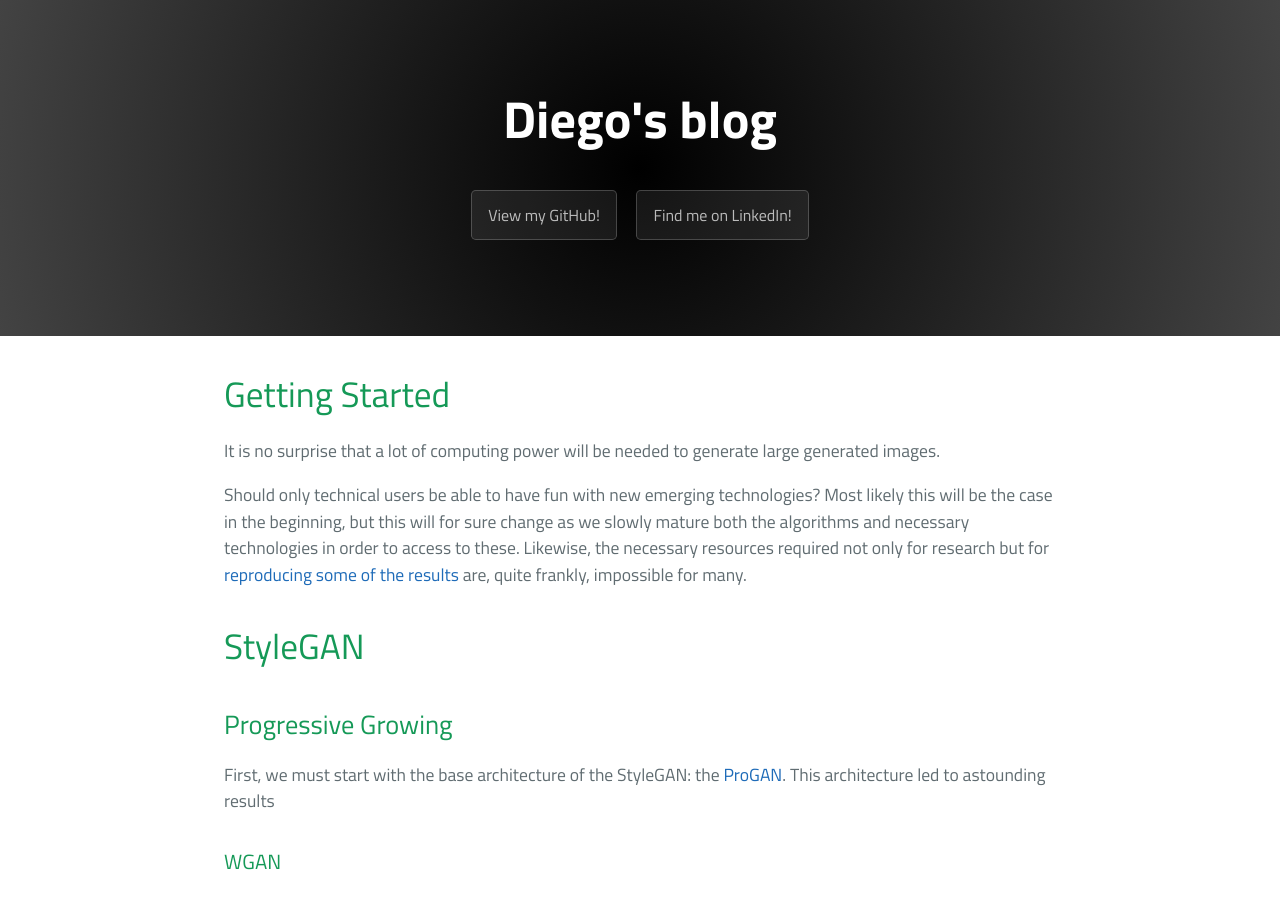
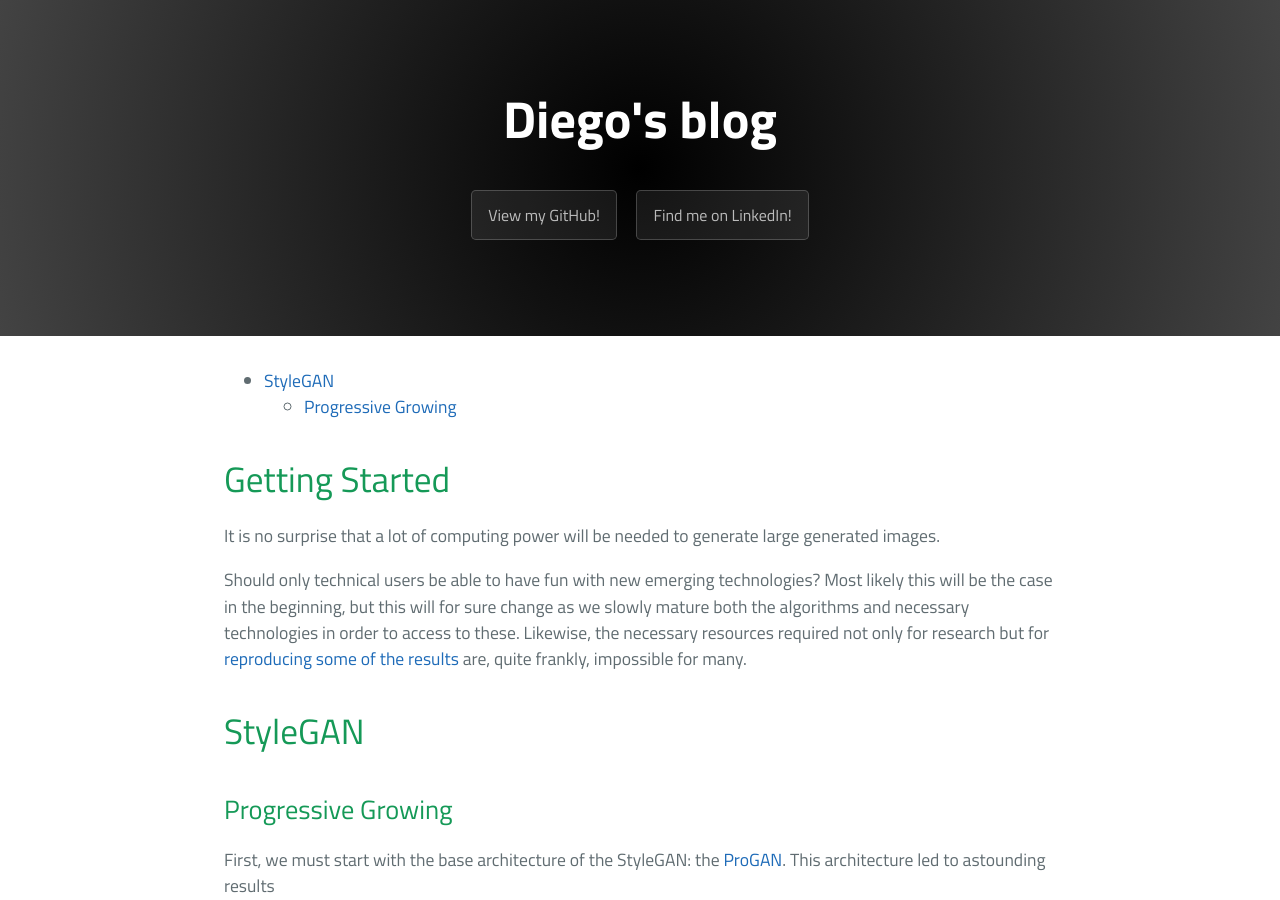
Before and after one commit to PDillis/pdillis.github.io, a Jekyll site: the page built from _posts/2019-12-15-OnStyleGAN.markdown, in a window 1280 px wide and 900 px high. Built offline with Jekyll 4.4.1, drawn with Linux system fonts in a browser that asks for light colours; formulas are drawn with MathJax 3; comment, search, counter and statistics services are not loaded.

Commit message:
Testing menu

````diff
--- a/_posts/2019-12-15-OnStyleGAN.markdown
+++ b/_posts/2019-12-15-OnStyleGAN.markdown
@@ -6,14 +6,20 @@ categories: main
 
 ---
 
+* [StyleGAN](#stylegan)
+    - [Progressive Growing](#progan)
+
+
 # Getting Started
 
 It is no surprise that a lot of computing power will be needed to generate large generated images.
 
 Should only technical users be able to have fun with new emerging technologies? Most likely this will be the case in the beginning, but this will for sure change as we slowly mature both the algorithms and necessary technologies in order to access to these. Likewise, the necessary resources required not only for research but for [reproducing some of the results](https://github.com/ajbrock/BigGAN-PyTorch) are, quite frankly, impossible for many.
 
+<a name="stylegan"></a>
 # StyleGAN
 
+<a name="progan"></a>
 ## Progressive Growing
 
 First, we must start with the base architecture of the StyleGAN: the [ProGAN](https://arxiv.org/abs/1710.10196). This architecture led to astounding results
@@ -29,6 +35,7 @@ First, we must start with the base architecture of the StyleGAN: the [ProGAN](ht
 ### Architecture
 
 #### Mapping
+
 
 ```python
 def G_mapping(
````
